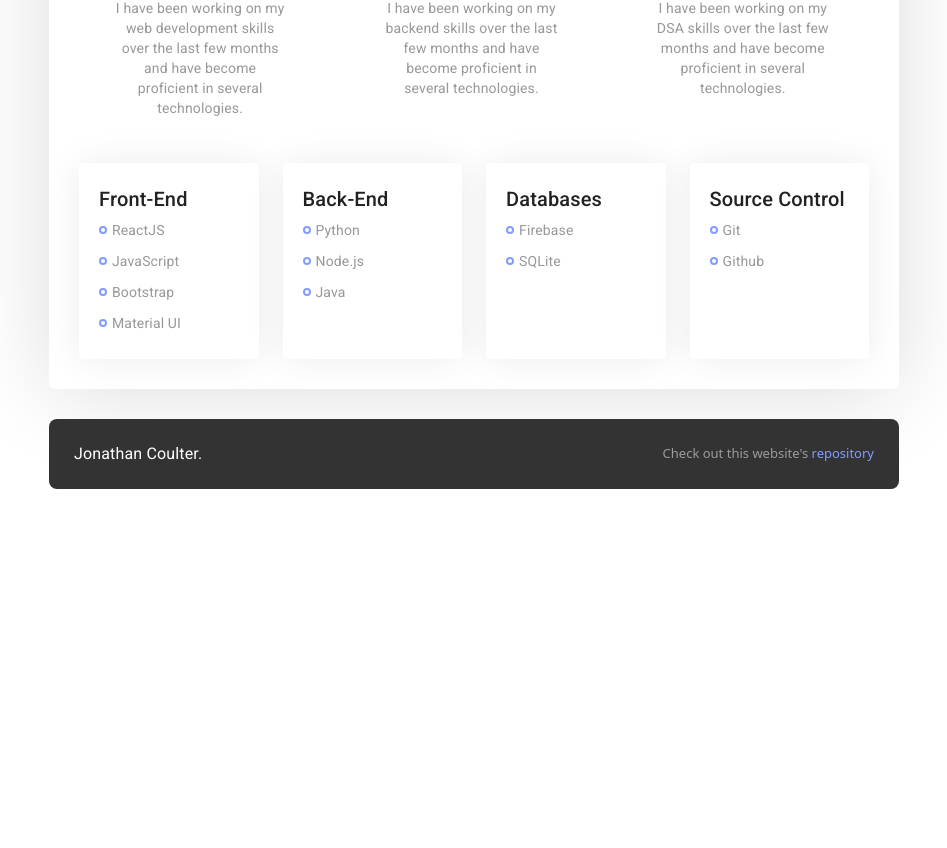
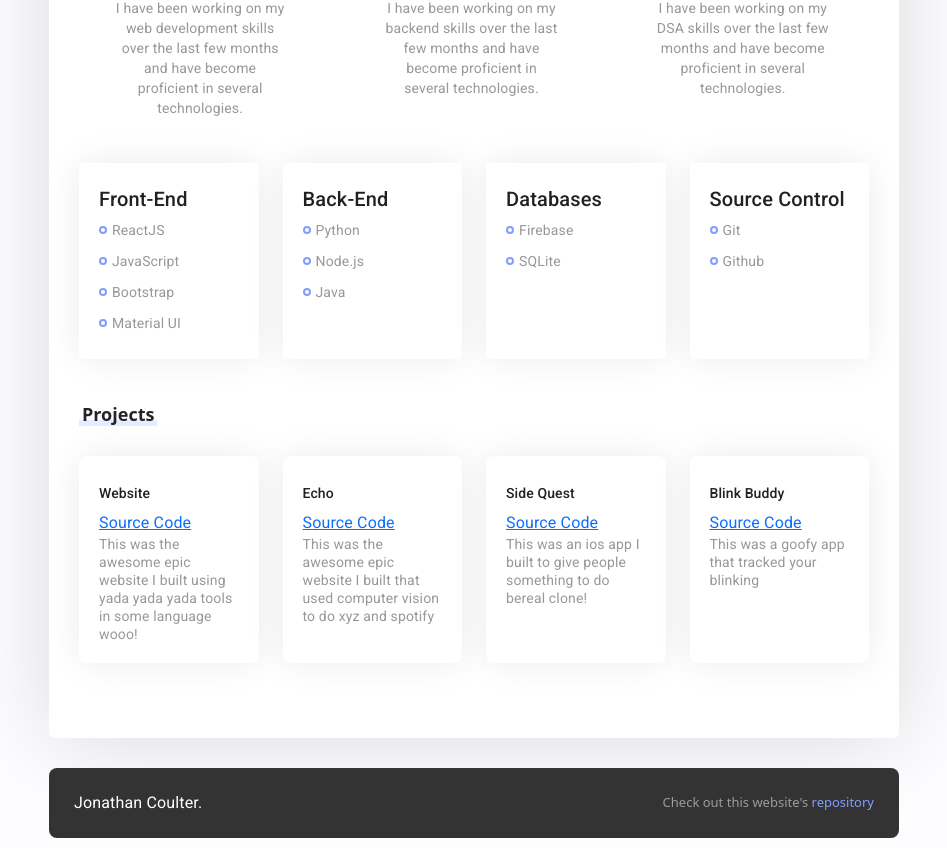
Before and after one commit to JonCoulter/joncoulter.github.io, a React (Create React App) app: page /resume in a window 1280 px wide. Shown: the part 1156-2004 px from the top of the page, without its empty margins (317-1264 px from the left). Before the commit the page ends 1655 px from the top, so only its background shows below. Built offline with nearby package versions, Linux system fonts and the light colour scheme.

Commit message:
working on projects section

```diff
--- a/src/index.css
+++ b/src/index.css
@@ -3,14 +3,10 @@
 }
 
 body {
-  font-family: -apple-system, BlinkMacSystemFont, 'Segoe UI', 'Roboto', 'Oxygen',
-    'Ubuntu', 'Cantarell', 'Fira Sans', 'Droid Sans', 'Helvetica Neue',
-    sans-serif;
   -webkit-font-smoothing: antialiased;
   -moz-osx-font-smoothing: grayscale;
-  background: #bbbbcb;
+  background: #fdfdff !important;
   overflow-x: hidden;
-  /* background: url('../public/images/background.png') */
 }
 
 code {
--- a/src/pages/Home/Home.css
+++ b/src/pages/Home/Home.css
@@ -5,3 +5,12 @@
     line-height: 22px;
     white-space: pre-line;
 }
+
+
+/* Hobbies */
+.section-hobbies-text {
+    color: darkslategray;
+    font: smaller;
+    line-height: 22px;
+    white-space: pre-line;
+}
--- a/src/pages/Home/Home.js
+++ b/src/pages/Home/Home.js
@@ -23,6 +23,21 @@ export default function Home(){
                     </Typography>
                 </Grid>
             </Grid>
+
+            {/* Hobbies */}
+            <Grid container className='section pb-45'>
+                <Grid item className='section-title mb-30'>
+                    <span></span>
+                    <h6 className="section-title-text">
+                        Get to Know Me
+                    </h6>
+                </Grid>
+                <Grid item xs={12}>
+                    <Typography variant='body2' className="section-hobbies-text">
+                        {db.hobbies}
+                    </Typography>
+                </Grid>
+            </Grid>
         </>
     )
 }
--- a/src/pages/Resume/Resume.css
+++ b/src/pages/Resume/Resume.css
@@ -72,3 +72,27 @@
     padding: 2px;
     margin-right: 5px;
 }
+
+
+/* Projects */
+.projects .project {
+    border-radius: 8px;
+    padding: 20px;
+    box-shadow: 0px 0px 36px 0px rgba(4, 6, 4, 0.08) !important;
+    min-height: 186px;
+    height: 100%;
+}
+
+.projects .project-title {
+    font-size: 14px;
+    font-weight: 500;
+    line-height: 35px;
+}
+
+.projects .project-description {
+    display: flex;
+    align-items: center;
+    color: #989898;
+    font-weight: 400;
+    line-height: 18px;
+}
--- a/src/pages/Resume/Resume.js
+++ b/src/pages/Resume/Resume.js
@@ -12,7 +12,7 @@ import db from '../../utils/db'
 export default function Resume() {
     return(
         <>
-            {/* Experience and Education */}
+            {/* Experience & Education */}
             <Grid container className='section pb-45'>
                 <Grid item className="section-title mb-30">
                     <span></span>
@@ -102,7 +102,7 @@ export default function Resume() {
             </Grid>
 
             {/* Skills */}
-            <Grid container className='section' spacing={3} justifyContent='space-between'>
+            <Grid container className='section pb-45' spacing={3} justifyContent='space-between'>
                 {db.skills.map((skill) => (
                     <Grid item xs={12} sm={6} md={3}>
                         <Paper elevation={0} className='skill'>
@@ -119,6 +119,35 @@ export default function Resume() {
                     </Grid>
                 ))}
             </Grid>
+
+            {/* Projects */}
+            <Grid container className='section pb-45'>
+                <Grid item className="section-title mb-30">
+                    <span></span>
+                    <h6 className='section-title-text'>
+                        Projects
+                    </h6>
+                </Grid>
+
+                <Grid container className='projects' spacing={3} justifyContent='space-between'>
+                    {db.projects.map((project) => (
+                        <Grid item xs={12} sm={6} md={4} lg={3}>
+                            <Paper elevation={1} className='project'>
+                                <Typography variant='h6' className='project-title'>
+                                    {project.title}
+                                </Typography>
+                                <Typography className='project-link'>
+                                    <a href={project.link}>Source Code</a>
+                                </Typography>
+                                <Typography variant='body2' className='project-description'>
+                                    {project.description}
+                                </Typography>
+                            </Paper>
+                        </Grid>
+                    ))}
+                </Grid>
+
+            </Grid>
         </>
     )
 }
--- a/src/utils/db.js
+++ b/src/utils/db.js
@@ -13,22 +13,24 @@ export default{
     socials: {
         LinkedIn: {
             link: "https://www.linkedin.com/in/jonathan-coulter-/",
-            text: "My LinkedIn",
+            text: "LinkedIn",
             icon: <LinkedInIcon />
         },
         GitHub: {
             link: "https://github.com/JonCoulter",
-            text: "My GitHub",
+            text: "GitHub",
             icon: <GitHubIcon />
         },
         Instagram: {
             link: "https://instagram.com/jon_coulter",
-            text: "My Instagram",
+            text: "Instagram",
             icon: <InstagramIcon />
         }
     },
 
-    about: "Hi, I’m Jonathan Coulter!\n\nI am currently studying Computer Science at the University of Pittsburgh where I'm also minoring in Mathematics and Economics. I’m eagerly looking forward to graduating in December 2025. My college years have been a blend of learning, experimenting, and contributing to projects that leverage technology for a positive impact. From creating platforms that encourage constructive dialogue to developing apps that promote health, I’m all about using my skills to make a difference.\n\nOutside of my studies, I've enjoyed working as a Software Engineer and Developer Intern at Carnegie Mellon University, where I've been part of teams that build research tools to tackle social issues. I'm also a Teaching Assistant and Tutor at Pitt, helping other students navigate the complexities of computer science, from data structures to algorithms. My experiences have taught me a lot about teamwork, innovation, and the power of technology to solve real-world problems. I love diving into new challenges and am always ready to learn and grow in this ever-evolving field.",
+    about: "Hi, I'm Jonathan Coulter!\n\nI am currently studying Computer Science at the University of Pittsburgh where I'm also minoring in Mathematics and Economics. I'm eagerly looking forward to graduating in December 2025. My college years have been a blend of learning, experimenting, and contributing to projects that leverage technology for a positive impact. From creating platforms that encourage constructive dialogue to developing apps that promote health, I'm all about using my skills to make a difference.\n\nOutside of my studies, I've enjoyed working as a Software Engineer and Developer Intern at Carnegie Mellon University, where I've been part of teams that build research tools to tackle social issues. I'm also a Teaching Assistant and Tutor at Pitt, helping other students navigate the complexities of computer science, from data structures to algorithms. My experiences have taught me a lot about teamwork, innovation, and the power of technology to solve real-world problems. I love diving into new challenges and am always ready to learn and grow in this ever-evolving field.",
+
+    hobbies: "I love to climb!",
 
     experiences: [
         {
@@ -124,10 +126,26 @@ export default{
         }
     ],
 
-    portfolio: [
+    projects: [
         {
-            tag: "React",
-            image: ""
+            title: "Website",
+            link: "url",
+            description: "This was the awesome epic website I built using yada yada yada tools in some language wooo!"
+        },
+        {
+            title: "Echo",
+            link: "url",
+            description: "This was the awesome epic website I built that used computer vision to do xyz and spotify"
+        },
+        {
+            title: "Side Quest",
+            link: "url",
+            description: "This was an ios app I built to give people something to do bereal clone!"
+        },
+        {
+            title: "Blink Buddy",
+            link: "url",
+            description: "This was a goofy app that tracked your blinking"
         }
     ]
 
```
